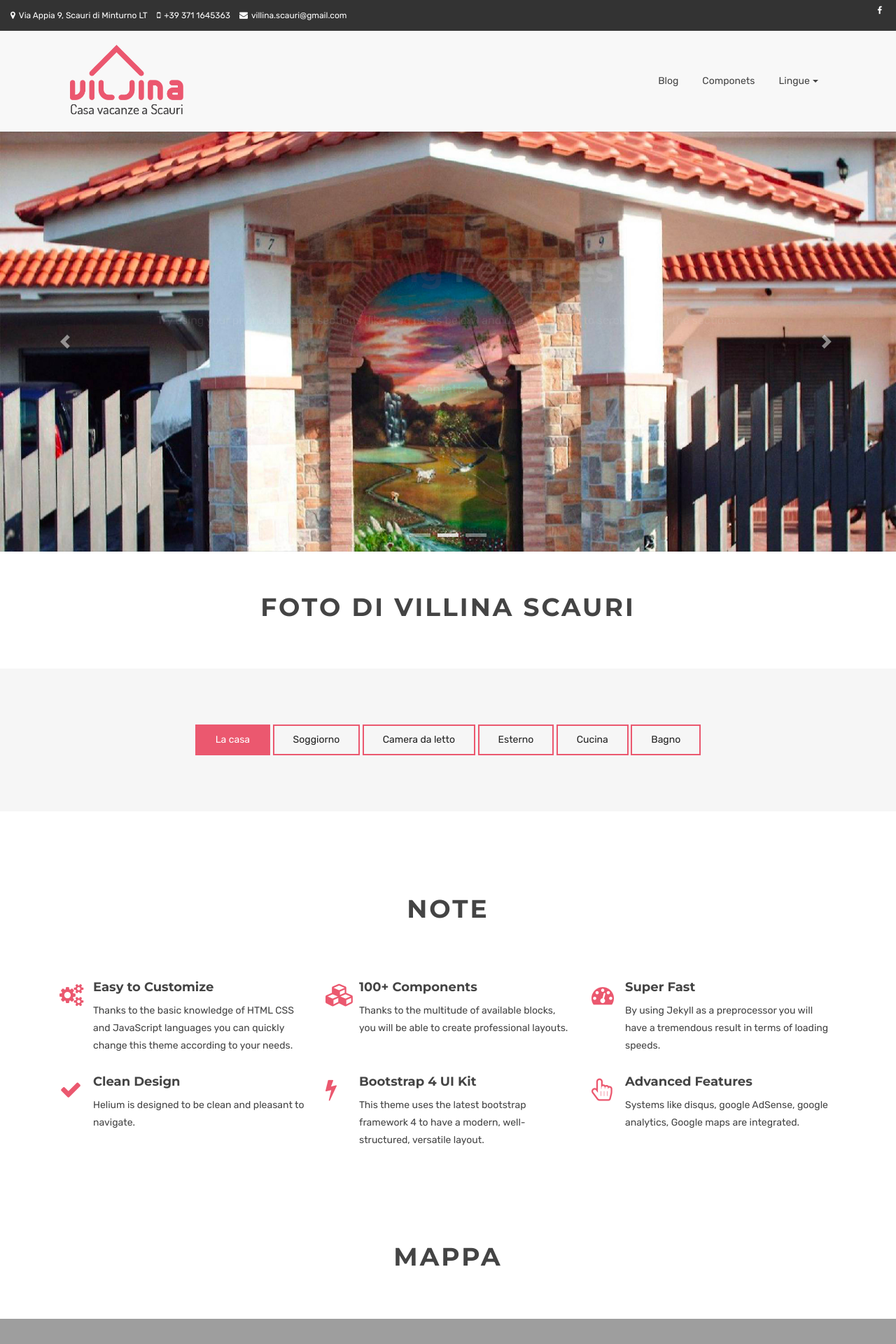
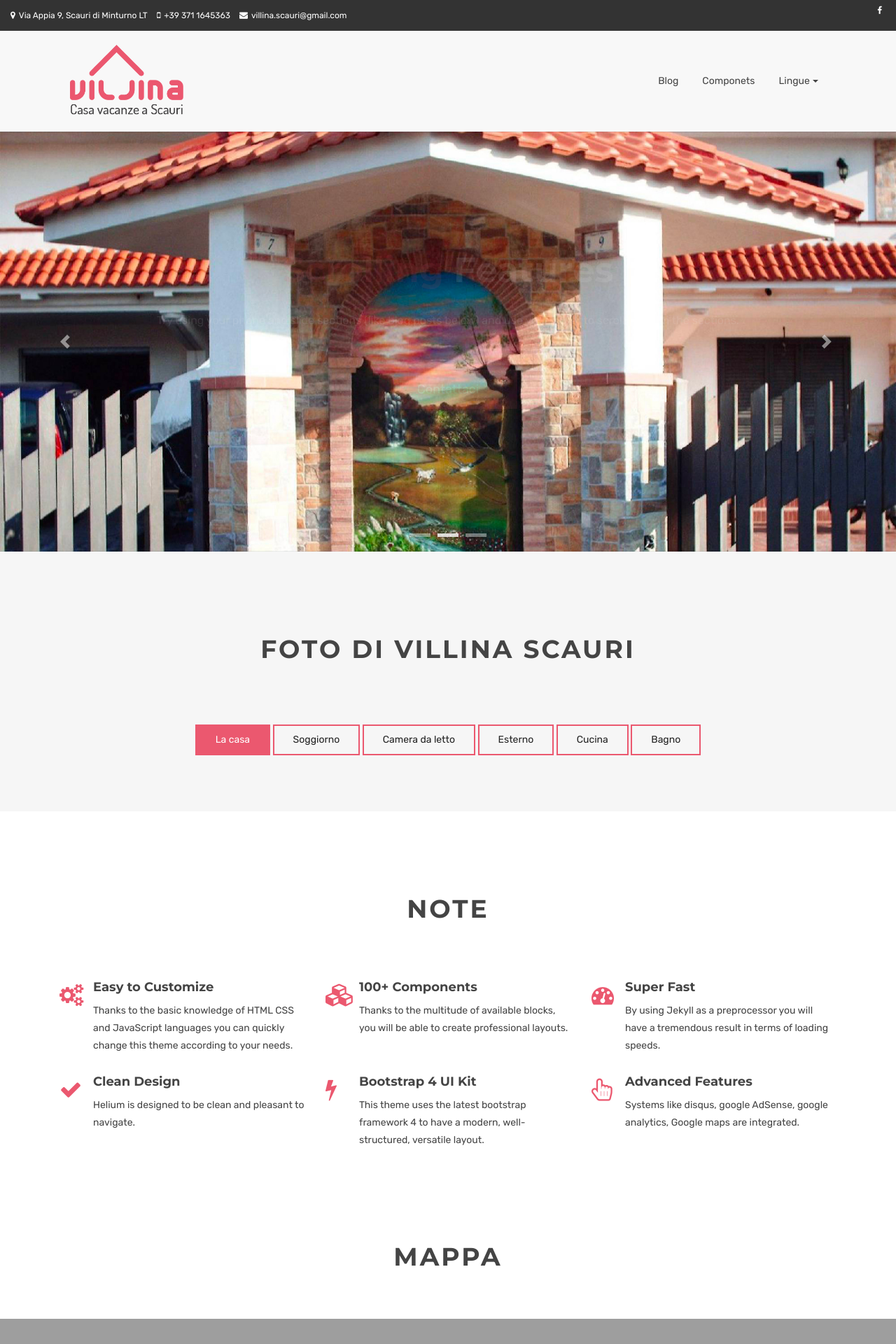
Before and after one commit to filippo-fresilli/villina-scauri, a Jekyll site: the page built from index.html, in a window 1280 px wide. Shown: the top 1920 px of the page at 70% size. Built offline with Jekyll 4.4.1, drawn with Linux system fonts in a browser that asks for light colours; grey boxes are pictures that could not be loaded.

Commit message:
modifing foto villina

```diff
--- a/index.html
+++ b/index.html
@@ -134,6 +134,8 @@ canonical: https://villinascauri.com
   </div>
   <!-- End sliders -->
 
+  <!-- Portfolio Section -->
+  <section id="portfolio" class="section">
     <!-- Foto Container Starts -->
     <div class="container">
       <div class="row">
@@ -145,8 +147,6 @@ canonical: https://villinascauri.com
       </div>
     </div>
     <!-- Foto Container Ends -->
-  <!-- Portfolio Section -->
-  <section id="portfolio" class="section">
     <!-- Container Starts -->
     <div class="container">
       <div class="row">
```
Lines whose indentation alone changed are shown as unchanged.
